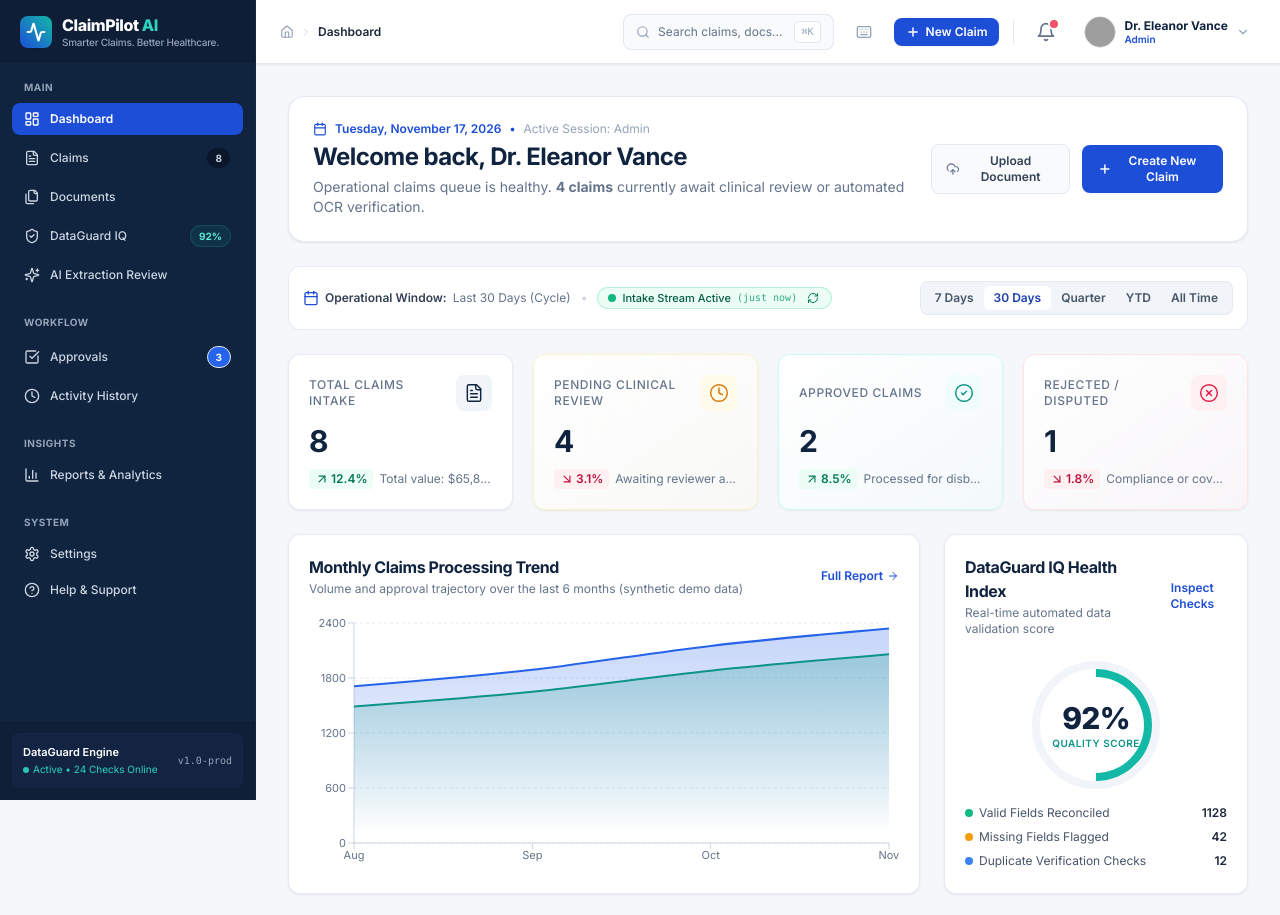
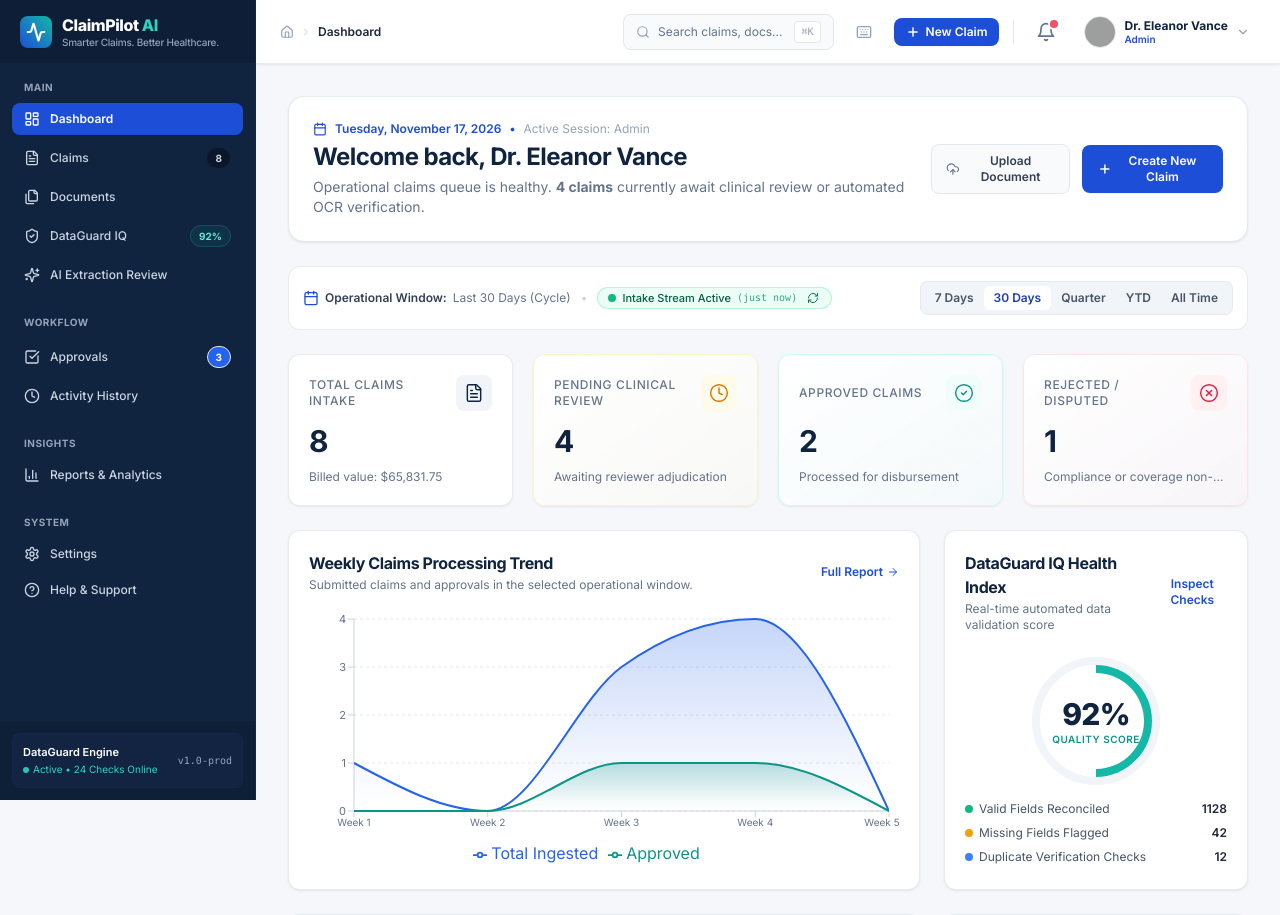
Before and after one commit to thavimathijp12-png/ClaimPilot-AI, a React (Vite) app: page /dashboard in a window 1280 px wide. Shown: the top 915 px of the page. Built offline with nearby package versions, Linux system fonts and the light colour scheme; grey boxes are pictures that could not be loaded.

Commit message:
Improve dashboard layout and analytics UI

```diff
--- a/src/pages/DashboardPage.jsx
+++ b/src/pages/DashboardPage.jsx
@@ -13,11 +13,8 @@ import {
   ShieldCheck,
   Sparkles,
   UploadCloud,
-  FileBarChart,
   Calendar,
-  Filter,
   RefreshCw,
-  Activity,
 } from 'lucide-react';
 import {
   AreaChart,
@@ -30,17 +27,27 @@ import {
   PieChart,
   Pie,
   Cell,
-  Legend
+  Legend,
 } from 'recharts';
 import { StatCard } from '../components/common/StatCard';
 import { ChartCard } from '../components/common/ChartCard';
 import { StatusBadge } from '../components/common/StatusBadge';
 import { ActivityTimeline } from '../components/common/ActivityTimeline';
 import { formatCurrency, formatDate } from '../utils/formatters';
-import {
-  MONTHLY_TREND_DATA,
-  STATUS_DISTRIBUTION_DATA,
-} from '../data/mockAnalytics';
+
+function getWindowStart(range, today) {
+  const start = new Date(today);
+  start.setHours(0, 0, 0, 0);
+
+  if (range === '7d') start.setDate(start.getDate() - 6);
+  if (range === '30d') start.setDate(start.getDate() - 29);
+  if (range === 'qtd') {
+    start.setMonth(Math.floor(start.getMonth() / 3) * 3, 1);
+  }
+  if (range === 'ytd') start.setMonth(0, 1);
+
+  return start;
+}
 
 export function DashboardPage() {
   const { currentUser } = useAuth();
@@ -65,13 +72,11 @@ export function DashboardPage() {
   const filteredClaims = useMemo(() => {
     if (dateRange === 'all') return claims;
     const now = new Date();
-    const daysMap = { '7d': 7, '30d': 30, 'qtd': 90, 'ytd': 365 };
-    const maxDays = daysMap[dateRange] || 30;
-    const cutoff = new Date(now.getTime() - maxDays * 24 * 60 * 60 * 1000);
+    const cutoff = getWindowStart(dateRange, now);
     return claims.filter((c) => {
-      if (!c.submissionDate) return true;
-      const sub = new Date(c.submissionDate);
-      return isNaN(sub.getTime()) || sub >= cutoff;
+      if (!c.submissionDate) return false;
+      const submittedAt = new Date(`${c.submissionDate.slice(0, 10)}T00:00:00`);
+      return !Number.isNaN(submittedAt.getTime()) && submittedAt >= cutoff;
     });
   }, [claims, dateRange]);
 
@@ -81,16 +86,53 @@ export function DashboardPage() {
   const rejectedCount = filteredClaims.filter(c => c.status === 'Rejected').length;
   const totalVolume = filteredClaims.reduce((acc, curr) => acc + (curr.claimAmount || 0), 0);
 
-  // Dynamic trend data scaled to selected window
   const trendData = useMemo(() => {
-    if (dateRange === '7d') return MONTHLY_TREND_DATA.slice(-2);
-    if (dateRange === '30d') return MONTHLY_TREND_DATA.slice(-4);
-    if (dateRange === 'qtd') return MONTHLY_TREND_DATA.slice(-6);
-    return MONTHLY_TREND_DATA;
-  }, [dateRange]);
+    const today = new Date();
+    today.setHours(0, 0, 0, 0);
+    const start = dateRange === 'all'
+      ? claims.reduce((earliest, claim) => {
+        const date = claim.submissionDate ? new Date(`${claim.submissionDate.slice(0, 10)}T00:00:00`) : null;
+        return date && !Number.isNaN(date.getTime()) && date < earliest ? date : earliest;
+      }, new Date(today.getFullYear(), today.getMonth(), 1))
+      : getWindowStart(dateRange, today);
+    const bucketUnit = dateRange === '7d' ? 'day' : dateRange === '30d' ? 'week' : 'month';
+    const bucketCount = bucketUnit === 'day'
+      ? 7
+      : bucketUnit === 'week'
+        ? Math.ceil((today - start + 86400000) / (7 * 86400000))
+        : (today.getFullYear() - start.getFullYear()) * 12 + today.getMonth() - start.getMonth() + 1;
+    const buckets = Array.from({ length: Math.max(bucketCount, 1) }, (_, index) => {
+      const bucketStart = new Date(start);
+      if (bucketUnit === 'day') bucketStart.setDate(start.getDate() + index);
+      if (bucketUnit === 'week') bucketStart.setDate(start.getDate() + index * 7);
+      if (bucketUnit === 'month') bucketStart.setMonth(start.getMonth() + index, 1);
+      const label = bucketUnit === 'day'
+        ? bucketStart.toLocaleDateString('en-US', { month: 'short', day: 'numeric' })
+        : bucketUnit === 'week'
+          ? `Week ${index + 1}`
+          : bucketStart.toLocaleDateString('en-US', { month: 'short', year: '2-digit' });
+      return { label, totalClaims: 0, approved: 0 };
+    });
 
-  const recentClaims = claims.slice(0, 5);
-  const pendingApprovals = claims.filter(c => c.status === 'Pending Review').slice(0, 3);
+    filteredClaims.forEach((claim) => {
+      if (!claim.submissionDate) return;
+      const submittedAt = new Date(`${claim.submissionDate.slice(0, 10)}T00:00:00`);
+      if (Number.isNaN(submittedAt.getTime()) || submittedAt < start || submittedAt > today) return;
+      const index = bucketUnit === 'day'
+        ? Math.floor((submittedAt - start) / 86400000)
+        : bucketUnit === 'week'
+          ? Math.floor((submittedAt - start) / (7 * 86400000))
+          : (submittedAt.getFullYear() - start.getFullYear()) * 12 + submittedAt.getMonth() - start.getMonth();
+      if (!buckets[index]) return;
+      buckets[index].totalClaims += 1;
+      if (claim.status === 'Approved') buckets[index].approved += 1;
+    });
+
+    return buckets;
+  }, [claims, dateRange, filteredClaims]);
+
+  const recentClaims = filteredClaims.slice(0, 5);
+  const pendingApprovals = filteredClaims.filter(c => c.status === 'Pending Review').slice(0, 3);
 
   const currentDateFormatted = new Date().toLocaleDateString('en-US', {
     weekday: 'long',
@@ -147,7 +189,7 @@ export function DashboardPage() {
             <span className="text-slate-500 font-normal">
               {dateRange === '7d' && 'Last 7 Days'}
               {dateRange === '30d' && 'Last 30 Days (Cycle)'}
-              {dateRange === 'qtd' && 'Current Quarter (Q4)'}
+              {dateRange === 'qtd' && 'Current Quarter'}
               {dateRange === 'ytd' && 'Year to Date'}
               {dateRange === 'all' && 'All Records'}
             </span>
@@ -204,9 +246,8 @@ export function DashboardPage() {
         <StatCard
           title="Total Claims Intake"
           value={totalClaimsCount}
-          subtitle={`Total value: ${formatCurrency(totalVolume)}`}
+          subtitle={`Billed value: ${formatCurrency(totalVolume)}`}
           icon={FileText}
-          trend={12.4}
           variant="default"
           onClick={() => navigate('/claims')}
         />
@@ -215,7 +256,6 @@ export function DashboardPage() {
           value={pendingCount}
           subtitle="Awaiting reviewer adjudication"
           icon={Clock}
-          trend={-3.1}
           variant="amber"
           onClick={() => navigate('/approvals')}
         />
@@ -224,7 +264,6 @@ export function DashboardPage() {
           value={approvedCount}
           subtitle="Processed for disbursement"
           icon={CheckCircle2}
-          trend={8.5}
           variant="teal"
           onClick={() => navigate('/claims?status=Approved')}
         />
@@ -233,7 +272,6 @@ export function DashboardPage() {
           value={rejectedCount}
           subtitle="Compliance or coverage non-match"
           icon={XCircle}
-          trend={-1.8}
           variant="rose"
           onClick={() => navigate('/claims?status=Rejected')}
         />
@@ -244,8 +282,8 @@ export function DashboardPage() {
         {/* Trend Area Chart */}
         <div className="lg:col-span-2">
           <ChartCard
-            title="Monthly Claims Processing Trend"
-            subtitle="Volume and approval trajectory over the last 6 months (synthetic demo data)"
+            title={dateRange === '7d' ? 'Daily Claims Processing Trend' : dateRange === '30d' ? 'Weekly Claims Processing Trend' : 'Monthly Claims Processing Trend'}
+            subtitle="Submitted claims and approvals in the selected operational window."
             action={
               <button
                 type="button"
@@ -270,8 +308,8 @@ export function DashboardPage() {
                   </linearGradient>
                 </defs>
                 <CartesianGrid strokeDasharray="3 3" vertical={false} stroke="#E2E8F0" />
-                <XAxis dataKey="month" tick={{ fontSize: 11, fill: '#64748B' }} stroke="#CBD5E1" />
-                <YAxis tick={{ fontSize: 11, fill: '#64748B' }} stroke="#CBD5E1" />
+                <XAxis dataKey="label" tick={{ fontSize: 10, fill: '#64748B' }} stroke="#CBD5E1" minTickGap={12} />
+                <YAxis tick={{ fontSize: 11, fill: '#64748B' }} stroke="#CBD5E1" allowDecimals={false} />
                 <Tooltip
                   formatter={(val) => [Number(val).toLocaleString(), 'Claims']}
                   contentStyle={{
@@ -286,6 +324,7 @@ export function DashboardPage() {
                 />
                 <Area type="monotone" dataKey="totalClaims" name="Total Ingested" stroke="#2563EB" strokeWidth={2} fillOpacity={1} fill="url(#colorTotal)" />
                 <Area type="monotone" dataKey="approved" name="Approved" stroke="#0D9488" strokeWidth={2} fillOpacity={1} fill="url(#colorApproved)" />
+                <Legend verticalAlign="bottom" height={28} />
               </AreaChart>
             </ResponsiveContainer>
           </ChartCard>
```
